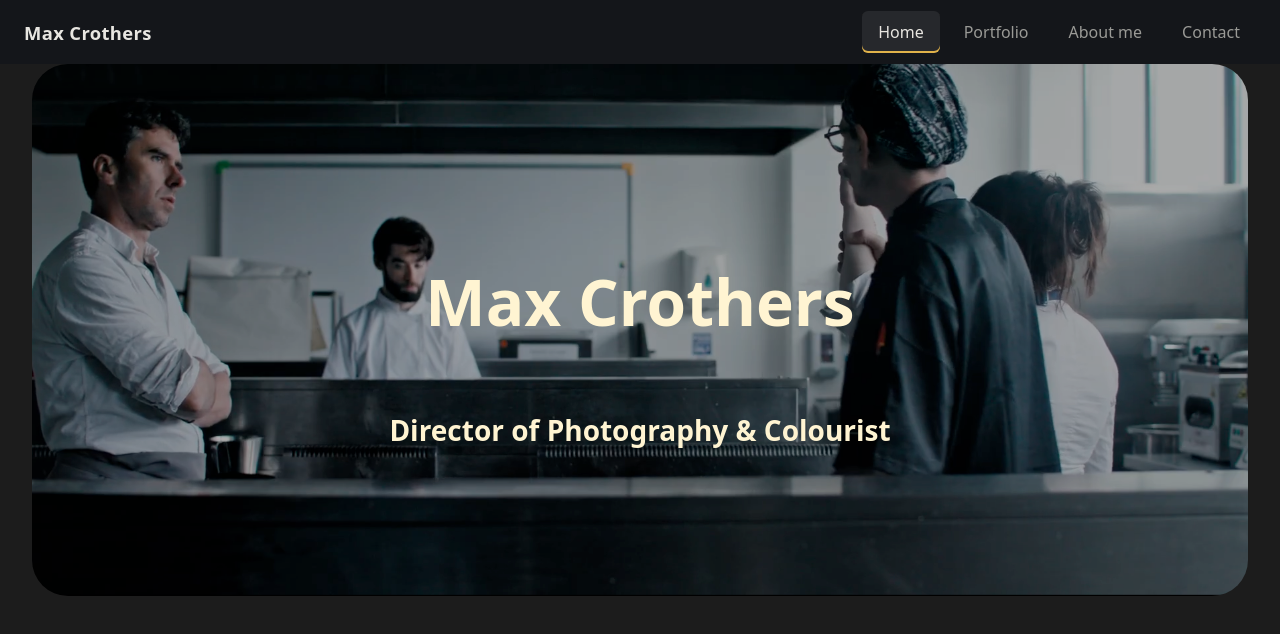
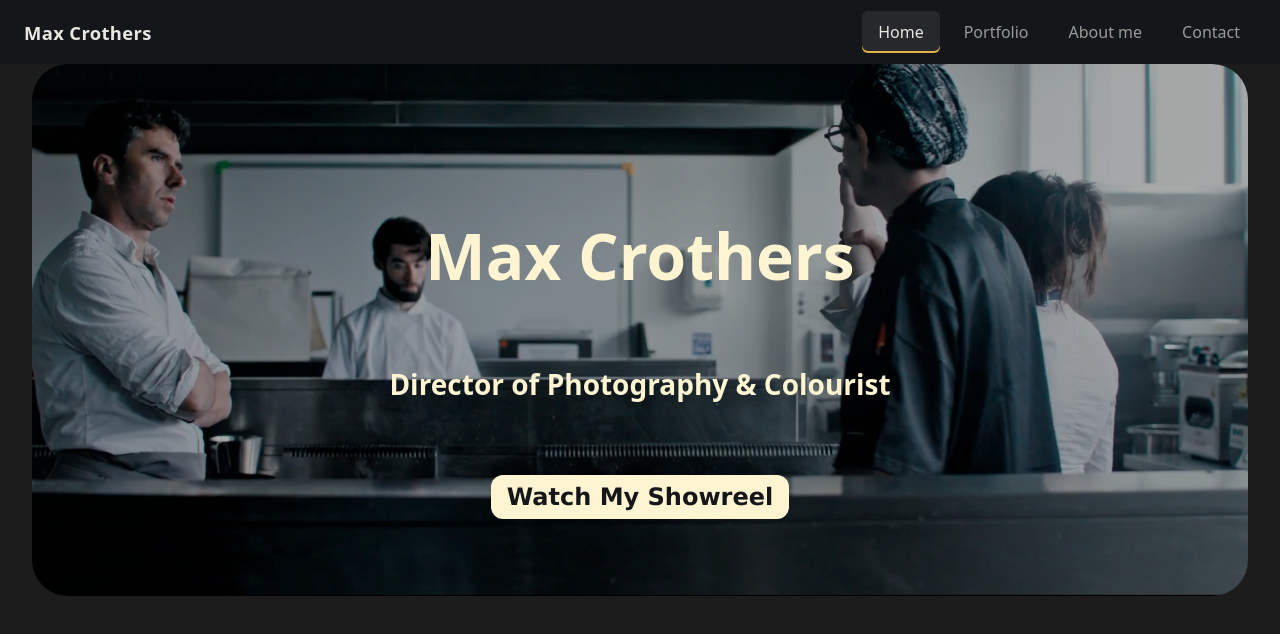
Before and after one commit to ImDefinitleyNotMax/Website, a plain HTML site: page index.html in a window 1280 px wide. Shown: the top 634 px of the page. Drawn offline with Linux system fonts and the light colour scheme.

Commit message:
added shorwreel button

```diff
--- a/index.html
+++ b/index.html
@@ -39,6 +39,7 @@
         <div class="hero-text">
           <h1>Max Crothers</h1>
           <h2>Director of Photography &amp; Colourist</h2>
+          <button>Watch My Showreel</button>
         </div>
       </div>
 
--- a/style.css
+++ b/style.css
@@ -161,6 +161,35 @@ font-size: clamp(1.75rem, 6vw, 4rem);
 font-size: clamp(1rem, 3vw, 1.75rem);
 }
 
+.hero-text button {
+  font-size: clamp(0.8rem, 3vw, 1.5rem);
+  font-family: Verdana, Geneva, Tahoma, sans-serif;
+  font-weight:bold;
+  padding: 0.5rem 1rem;
+  margin-top: 3rem;
+  border-radius: 12px;
+  border: none;
+  background-color:#fff4d2;
+  color: #14161a;
+  cursor: pointer;
+}
+
+.hero-text button:hover {
+  font-size: clamp(0.8rem, 3vw, 1.5rem);
+  font-family: Verdana, Geneva, Tahoma, sans-serif;
+  font-weight:bold;
+  padding: 0.5rem 1rem;
+  color: #fff4d2;
+  margin-top: 3rem;
+  border-radius: 10px;
+  border-width: 5rem;
+  border-style: solid;
+  border:#fff4d2;
+  border-color: #fff4d2;
+  background-color: #14161a;
+  cursor: pointer;
+}
+
 .About-Section {
 display: grid;
 grid-template-columns: 3fr 2fr;   /* card about 60%, collage about 40% */
```
